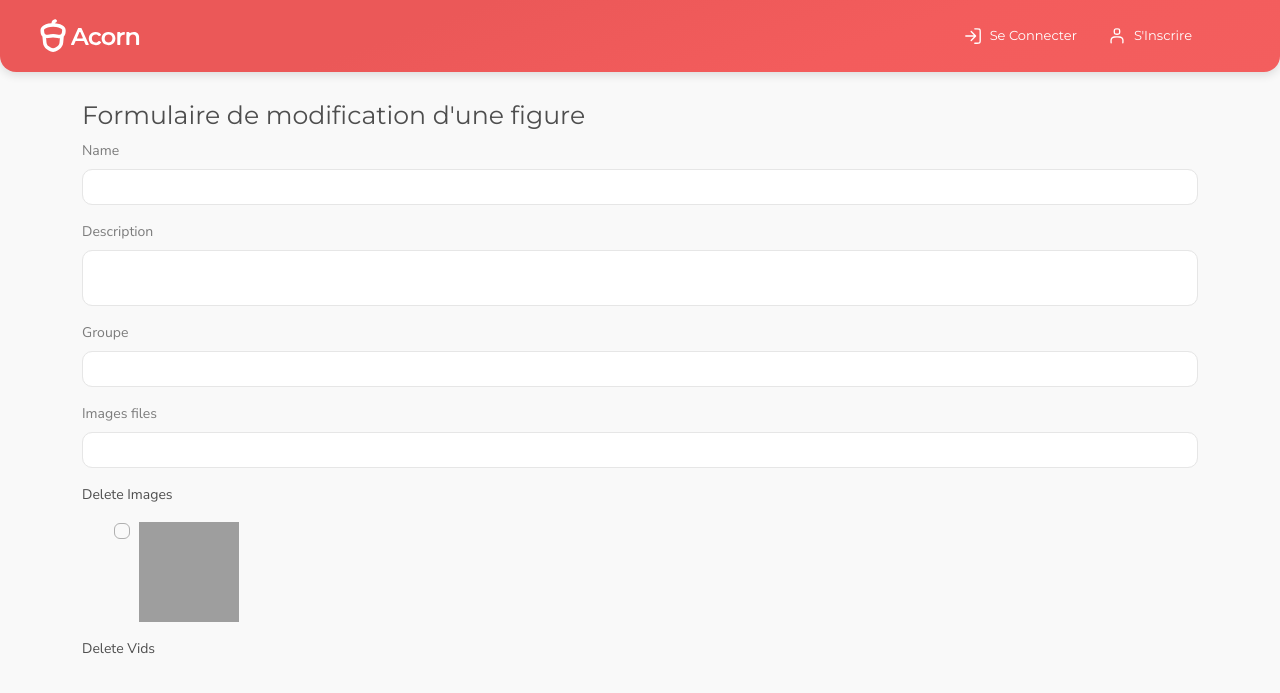
After one commit to Ndl17/P6SnowTricks, a Symfony app: template templates/figure/editFigure.html.twig in a window 1280 px wide. The commit adds this page. Shown: the top 693 px of the page. Run offline with Twig, Linux system fonts and the light colour scheme; the template is opened without the code that fills it: most values are stand-ins (such as "Sample title", 1, 10 or a date in 2020); form fields are guessed from the names that the template uses; style sheets or scripts are compiled from the project's sources; some libraries are stand-ins or nearby versions; grey boxes are pictures that could not be loaded.

Commit message:
création formulaire edit et gestion dans controller

```diff
--- a/src/Form/FigureFormType.php
+++ b/src/Form/FigureFormType.php
@@ -65,7 +65,7 @@ class FigureFormType extends AbstractType
 
 
 
-    ->add('videos', UrlType::class, [
+    ->add('videos', ::class, [
       'label' => 'Vidéo',
       'required' => false,
       'mapped' => false,
--- a/templates/base.html.twig
+++ b/templates/base.html.twig
@@ -8,39 +8,40 @@
   <title>Snow Tricks</title>
   <meta name="description" content="An empty page with a boxed horizontal layout." />
   <!-- Favicon Tags Start -->
-  <link rel="apple-touch-icon-precomposed" sizes="57x57" href="../assets/img/favicon/apple-touch-icon-57x57.png" />
-  <link rel="apple-touch-icon-precomposed" sizes="114x114" href="../assets/img/favicon/apple-touch-icon-114x114.png" />
-  <link rel="apple-touch-icon-precomposed" sizes="72x72" href="../assets/img/favicon/apple-touch-icon-72x72.png" />
-  <link rel="apple-touch-icon-precomposed" sizes="144x144" href="../assets/img/favicon/apple-touch-icon-144x144.png" />
-  <link rel="apple-touch-icon-precomposed" sizes="60x60" href="../assets/img/favicon/apple-touch-icon-60x60.png" />
-  <link rel="apple-touch-icon-precomposed" sizes="120x120" href="../assets/img/favicon/apple-touch-icon-120x120.png" />
-  <link rel="apple-touch-icon-precomposed" sizes="76x76" href="../assets/img/favicon/apple-touch-icon-76x76.png" />
-  <link rel="apple-touch-icon-precomposed" sizes="152x152" href="../assets/img/favicon/apple-touch-icon-152x152.png" />
-  <link rel="icon" type="image/png" href="../assets/img/favicon/favicon-196x196.png" sizes="196x196" />
-  <link rel="icon" type="image/png" href="../assets/img/favicon/favicon-96x96.png" sizes="96x96" />
-  <link rel="icon" type="image/png" href="../assets/img/favicon/favicon-32x32.png" sizes="32x32" />
-  <link rel="icon" type="image/png" href="../assets/img/favicon/favicon-16x16.png" sizes="16x16" />
-  <link rel="icon" type="image/png" href="../assets/img/favicon/favicon-128.png" sizes="128x128" />
-  <meta name="application-name" content="&nbsp;" />
-  <meta name="msapplication-TileColor" content="#FFFFFF" />
-  <meta name="msapplication-TileImage" content="../assets/img/favicon/mstile-144x144.png" />
-  <meta name="msapplication-square70x70logo" content="../assets/img/favicon/mstile-70x70.png" />
-  <meta name="msapplication-square150x150logo" content="../assets/img/favicon/mstile-150x150.png" />
-  <meta name="msapplication-wide310x150logo" content="../assets/img/favicon/mstile-310x150.png" />
-  <meta name="msapplication-square310x310logo" content="../assets/img/favicon/mstile-310x310.png" />
+<link rel="apple-touch-icon-precomposed" sizes="57x57" href="{{ asset('/assets/img/favicon/apple-touch-icon-57x57.png') }}" />
+<link rel="apple-touch-icon-precomposed" sizes="114x114" href="{{ asset('/assets/img/favicon/apple-touch-icon-114x114.png') }}" />
+<link rel="apple-touch-icon-precomposed" sizes="72x72" href="{{ asset('/assets/img/favicon/apple-touch-icon-72x72.png') }}" />
+<link rel="apple-touch-icon-precomposed" sizes="144x144" href="{{ asset('/assets/img/favicon/apple-touch-icon-144x144.png') }}" />
+<link rel="apple-touch-icon-precomposed" sizes="60x60" href="{{ asset('/assets/img/favicon/apple-touch-icon-60x60.png') }}" />
+<link rel="apple-touch-icon-precomposed" sizes="120x120" href="{{ asset('/assets/img/favicon/apple-touch-icon-120x120.png') }}" />
+<link rel="apple-touch-icon-precomposed" sizes="76x76" href="{{ asset('/assets/img/favicon/apple-touch-icon-76x76.png') }}" />
+<link rel="apple-touch-icon-precomposed" sizes="152x152" href="{{ asset('/assets/img/favicon/apple-touch-icon-152x152.png') }}" />
+<link rel="icon" type="image/png" href="{{ asset('/assets/img/favicon/favicon-196x196.png') }}" sizes="196x196" />
+<link rel="icon" type="image/png" href="{{ asset('/assets/img/favicon/favicon-96x96.png') }}" sizes="96x96" />
+<link rel="icon" type="image/png" href="{{ asset('/assets/img/favicon/favicon-32x32.png') }}" sizes="32x32" />
+<link rel="icon" type="image/png" href="{{ asset('/assets/img/favicon/favicon-16x16.png') }}" sizes="16x16" />
+<link rel="icon" type="image/png" href="{{ asset('/assets/img/favicon/favicon-128.png') }}" sizes="128x128" />
+<meta name="application-name" content="&nbsp;" />
+<meta name="msapplication-TileColor" content="#FFFFFF" />
+<meta name="msapplication-TileImage" content="{{ asset('/assets/img/favicon/mstile-144x144.png') }}" />
+<meta name="msapplication-square70x70logo" content="{{ asset('/assets/img/favicon/mstile-70x70.png') }}" />
+<meta name="msapplication-square150x150logo" content="{{ asset('/assets/img/favicon/mstile-150x150.png') }}" />
+<meta name="msapplication-wide310x150logo" content="{{ asset('/assets/img/favicon/mstile-310x150.png') }}" />
+<meta name="msapplication-square310x310logo" content="{{ asset('/assets/img/favicon/mstile-310x310.png') }}" />
+
   </head>
     {% endblock %}
   {# Run `composer require symfony/webpack-encore-bundle` to start using Symfony UX #}
   {% block stylesheets %}
   {{ encore_entry_link_tags('app') }}
-  <link rel="stylesheet" href="../assets/font/CS-Interface/style.css" />
-  <link rel="stylesheet" href="../assets/css/vendor/bootstrap.min.css" />
-  <link rel="stylesheet" href="../assets/css/vendor/OverlayScrollbars.min.css" />
-  <link rel="stylesheet" href="../assets/css/styles.css" />
-  <link rel="stylesheet" href="../assets/css/main.css" />
-  <link rel="preconnect" href="https://fonts.gstatic.com" />
-  <link href="https://fonts.googleapis.com/css2?family=Nunito+Sans:wght@300;400;700&display=swap" rel="stylesheet" />
-  <link href="https://fonts.googleapis.com/css2?family=Montserrat:wght@300;400;700&display=swap" rel="stylesheet" />
+<link rel="stylesheet" href="{{ asset('assets/font/CS-Interface/style.css') }}" />
+<link rel="stylesheet" href="{{ asset('assets/css/vendor/bootstrap.min.css') }}" />
+<link rel="stylesheet" href="{{ asset('assets/css/vendor/OverlayScrollbars.min.css') }}" />
+<link rel="stylesheet" href="{{ asset('assets/css/styles.css') }}" />
+<link rel="stylesheet" href="{{ asset('assets/css/main.css') }}" />
+<link rel="preconnect" href="https://fonts.gstatic.com" />
+<link href="https://fonts.googleapis.com/css2?family=Nunito+Sans:wght@300;400;700&display=swap" rel="stylesheet" />
+<link href="https://fonts.googleapis.com/css2?family=Montserrat:wght@300;400;700&display=swap" rel="stylesheet" />
   {% endblock %}
 
 
--- a/templates/figure/detail.html.twig
+++ b/templates/figure/detail.html.twig
@@ -110,7 +110,7 @@
 
 							{% if app.user %}
 								<div class="iconEdit">
-									<a href="#">
+									<a href="{{ path('home_edit', {slug:figure.slug}) }}">
 										<i data-acorn-icon="edit" class="text-primary  edit-icon" data-acorn-size="30"></i>
 									</a>
 								</div>
@@ -135,11 +135,11 @@
 								</div>
 							</div>
 							<div class="col">
-								<div class="heading mb-0 sh-8 d-flex align-items-center lh-1-25 ps-3 text-white">Modifié le
+								<div class="heading mb-0 sh-8 d-flex align-items-center lh-1-25 ps-3 text-white">Crée le
 								</div>
 							</div>
 							<div class="col-auto ps-3">
-								<div class="display-5 text-white">{{ figure.ModifiedAt|date('Y-m-d') }}</div>
+								<div class="display-5 text-white">{{ figure.CreatedAt|date('Y-m-d') }}</div>
 							</div>
 						</div>
 					</div>
--- /dev/null
+++ b/templates/figure/editFigure.html.twig
@@ -0,0 +1,60 @@
+{% extends 'base.html.twig' %}
+
+{% block title %}Hello MainController!
+{% endblock %}
+
+{% block body %}
+	<style></style>
+	{% include "_partials/_nav.html.twig" %}
+	<body>
+
+		<div class="container">
+			<div class="row" style="margin-top: 100px !important;">
+				<div class="col-md-12">
+					<h1>Formulaire de modification d'une figure
+					</h1>
+					{% include '_partials/_alerts.html.twig' %}
+
+					{{ form_start(editForm) }}
+					{{ form_errors(editForm) }}
+
+					{{ form_row(editForm.name) }}
+					{{ form_row(editForm.description) }}
+					{{ form_row(editForm.groupe) }}
+					{{ form_row(editForm.imagesFiles) }}
+
+					<p>Delete Images</p>
+					<ul>
+						{% for image in figure.getImage() %}
+							<div class="form-group form-check">
+								<input type="checkbox" class="form-check-input" name="deleteImages[]" value="{{ image.id }}" id="deleteImages_{{ image.id }}">
+								<label class="form-check-label">
+									<img src="{{ asset('uploads/images/'~ image.slug) }}" height="100" width="100">
+								</label>
+							</div>
+						{% endfor %}
+					</ul>
+
+
+          		<p>Delete Vids</p>
+					<ul>
+						{% for video in figure.getVideos() %}
+							<div class="form-group form-check">
+                <label class="form-check-label">
+                <iframe src="{{video.url}}" frameborder="0"></iframe>
+
+								<input type="checkbox" class="form-check-input" name="deleteVideos[]" value="{{ video.id }}" id="deleteImages_{{ video.id }}">
+							</div>
+						{% endfor %}
+					</ul>
+
+
+					{{ form_end(editForm) }}
+				</div>
+			</body>
+
+		{% endblock %}
+
+		{% block footer %}
+			{% include "_partials/_footer.html.twig" %}
+		{% endblock %}
--- a/templates/figure/index.html.twig
+++ b/templates/figure/index.html.twig
@@ -71,8 +71,9 @@
             <div>
               <div class="row g-0">
                 <div class="col-auto pe-3">
+                <a href="{{ path('home_edit', {slug:figure.slug}) }}" class="body-link">
                   <i data-acorn-icon="edit" class="text-primary me-1" data-acorn-size="15"></i>
-                </a>
+                 </a>
               </div>
               <div class="col">
                 <a href="{{ path('home_delete', {slug:figure.slug}) }}" class="body-link">
```
Also changed, not shown: other parts of templates/base.html.twig (+17 -16 lines), src/Controller/FigureController.php (+87 -4 lines), src/Form/EditFigureFormType.php (added, +78 -0 lines), public/uploads/images/Capture-d-ecran-2022-02-24-155712-644bf6d0d4eff.png (added), public/uploads/images/Capture-d-ecran-2022-03-25-172208-644b99bb5fc01.png (added), public/uploads/images/avatar-2fa1a6756075b8a3926754cc007d2a53-644b99bb56eb0.jpg (added), public/uploads/images/avatar-84e0ce1f08ace15c090a7425d56a3960-644b99bb566cb.jpg (added), public/uploads/images/avatar-e93abd76e6092060ae6accc475d34028-644b99bb55ed8.jpg (added).
